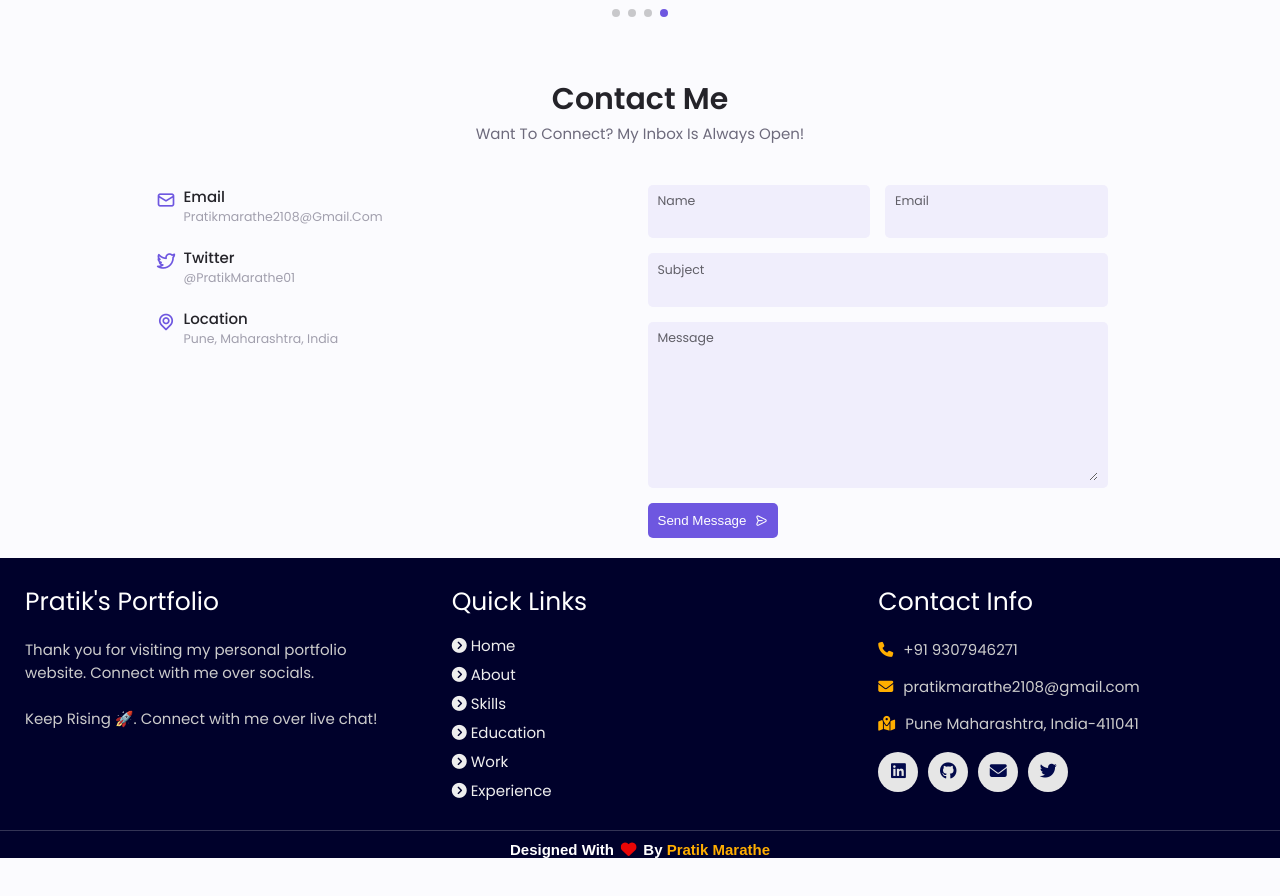
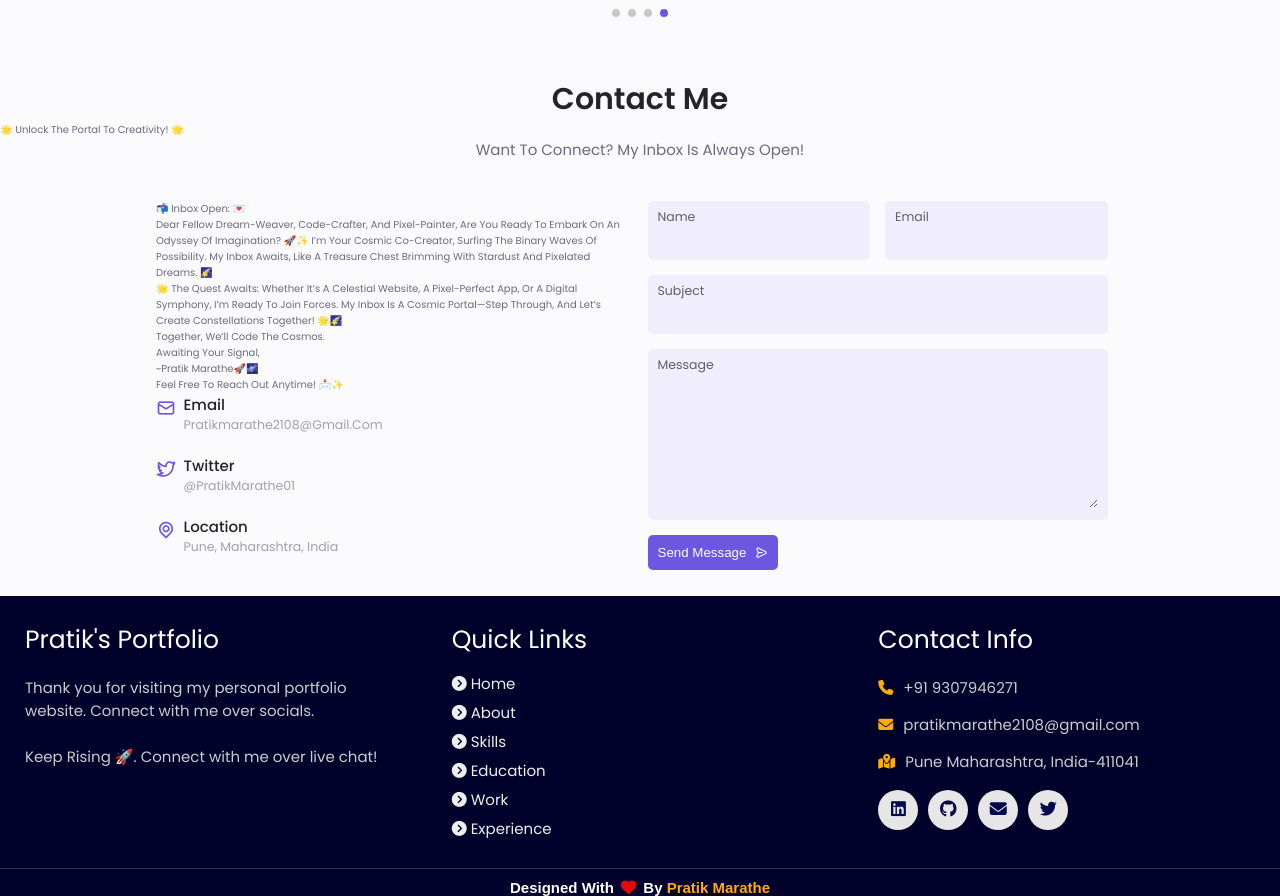
Before and after one commit to PratikVMarathe/Portfolio, a plain HTML site: page index.html in a window 1280 px wide. Shown: the part 2647-3543 px from the top of the page. Before the commit the page ends 3505 px from the top, so only its background shows below. Drawn offline with nearby package versions, Linux system fonts and the light colour scheme.

Commit message:
Update index.html

```diff
--- a/index.html
+++ b/index.html
@@ -629,12 +629,32 @@
         <!-- Contact Me -->
         <section class="contact section" id="contact">
             <h1 class="section_title">Contact Me</h1>
+            <p class="section_subtitle1">
+                🌟 Unlock the Portal to Creativity! 🌟
+            </p>
             <span class="section_subtitle">
                 Want to connect? My inbox is always open!
             </span>
 
+
             <div class="contact_container container grid">
                 <div>
+                    <p class="contact_person">
+                        📬 Inbox Open: 💌
+                    </p>
+                    <p class="contact_person">
+                        Dear fellow dream-weaver, code-crafter, and pixel-painter,
+                        Are you ready to embark on an odyssey of imagination? 🚀✨
+                        I’m your cosmic co-creator, surfing the binary waves of possibility. My inbox awaits, like a treasure chest brimming with stardust and pixelated dreams. 🌠
+                    </p>
+                    <p class="contact_person">
+                        🌟 The Quest Awaits: Whether it’s a celestial website, a pixel-perfect app, or a digital symphony, I’m ready to join forces. My inbox is a cosmic portal—step through, and let’s create constellations together! 🌟🌠
+                    </p>
+                    <p class="contact_person">Together, we’ll code the cosmos.</p>
+                    <p>Awaiting your signal,</p>
+                    <p class="contact_person">~Pratik Marathe🚀🌌</p>
+                    <p class="contact_person">Feel free to reach out anytime! 📩✨</p>
+
                     <a href="mailto:pratikmarathe2108@gmail.com" target="_blank">
                         <div class="contact_info">
                             <i class="uil uil-envelope-alt contact_icon"></i>
@@ -664,6 +684,7 @@
                             </div>
                         </div>
                     </a>
+
                 </div>
 
                 <form action="https://formspree.io/f/xyyozeaq" class="contact_form grid" id="contact-form"
```
